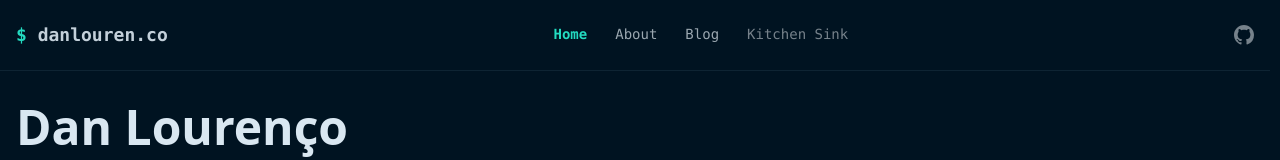
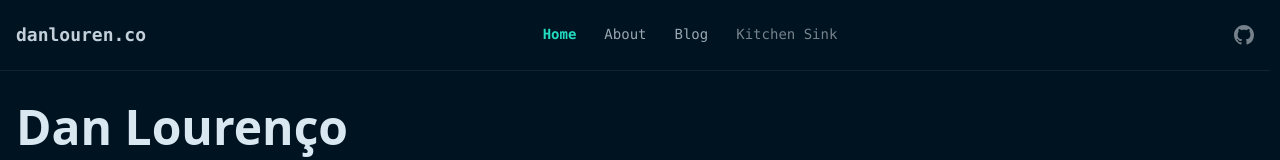
Before and after one commit to danlourenco/danlouren.co, an Astro site: page / in a window 1280 px wide. Shown: the top 160 px of the page. Built offline with nearby package versions, Linux system fonts and the light colour scheme; Astro itself is replaced by a stand-in of ours.

Commit message:
fix: update site title link and adjust wrangler configuration

```diff
--- a/src/components/Header.astro
+++ b/src/components/Header.astro
@@ -11,8 +11,7 @@ import HeaderLink from './HeaderLink.astro';
 		<!-- Brand / Logo -->
 		<div class="flex items-center">
 			<h2 class="text-slate-100 font-mono text-lg font-semibold m-0">
-				<a href="/" class="text-slate-100 hover:text-teal-400 transition-colors no-underline">
-					<span class="text-teal-400">$</span> {SITE_TITLE}
+				<a href="/" class="text-slate-100 hover:text-teal-400 transition-colors no-underline">{SITE_TITLE}
 				</a>
 			</h2>
 		</div>
```
Also changed, not shown: 1 other file.
